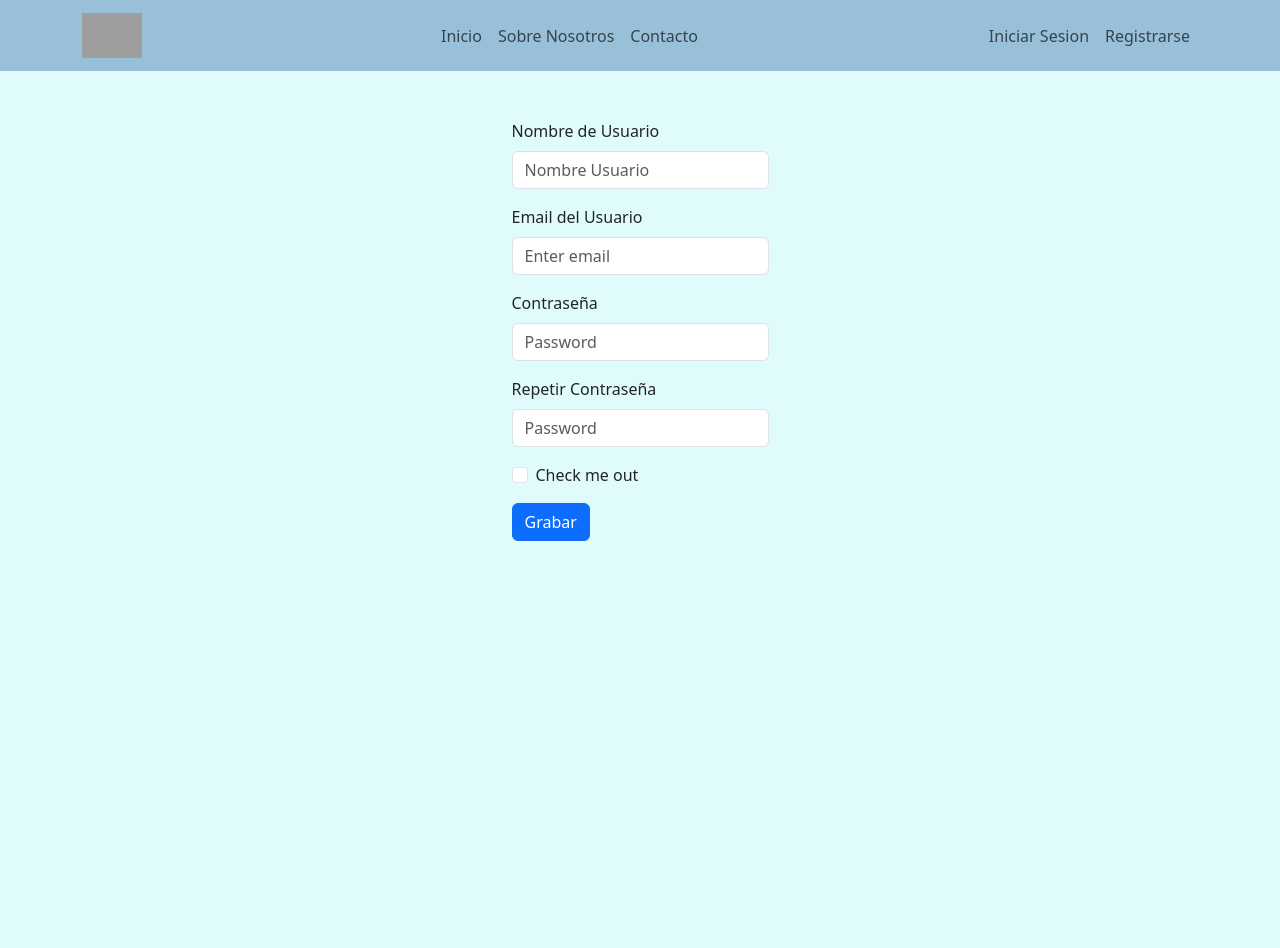
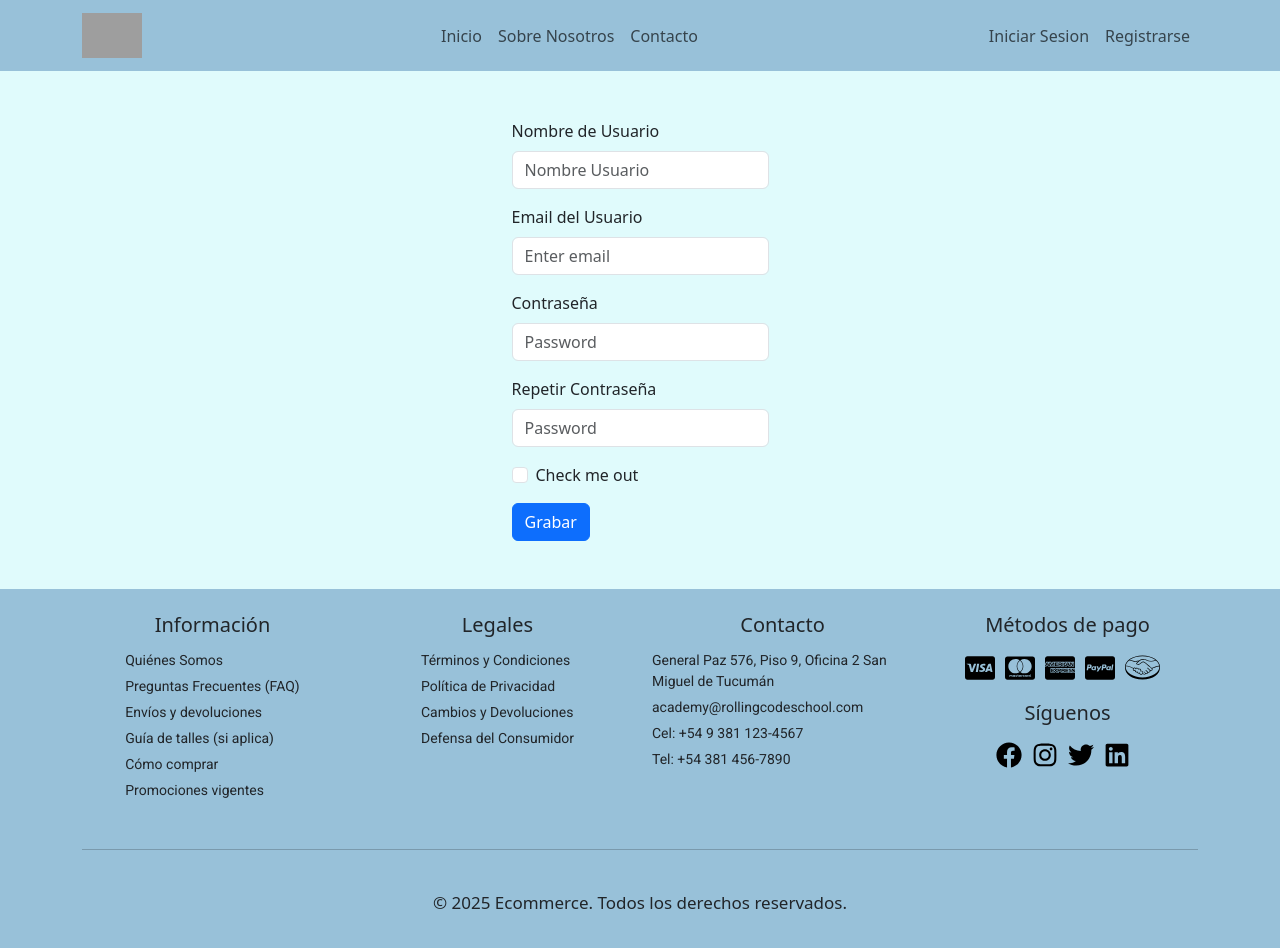
Before and after one commit to cbugeau/Ecommerce-2doE, a React (Vite) app: page /register in a window 1280 px wide. Shown: the top 948 px of the page. Before the commit the page ends 800 px from the top, so only its background shows below. Built offline with nearby package versions, Linux system fonts and the light colour scheme; grey boxes are pictures that could not be loaded.

Commit message:
Se creó el footer con todos sus elementos y componentes correspondientes

```diff
--- a/src/components/footer/Footer.css
+++ b/src/components/footer/Footer.css
@@ -1,3 +1,30 @@
 .bg-footer {
   background-color: #98c1d9;
 }
+
+footer {
+  h6 {
+    font-family: "Raleway", sans-serif;
+  }
+  ul {
+    li {
+      font-family: "Roboto", sans-serif;
+      margin-top: 5px;
+      font-size: 14px;
+      :hover {
+        color: var(--color-fondo);
+      }
+      a {
+        text-decoration: none;
+        color: inherit;
+      }
+    }
+    .icons-footer a {
+      margin-right: 10px; /* Ajusta el espacio entre los iconos */
+    }
+  }
+}
+
+.copyright-text {
+  font-size: 17px;
+}
--- a/src/components/footer/Footer.jsx
+++ b/src/components/footer/Footer.jsx
@@ -1,13 +1,162 @@
-import { Container } from "react-bootstrap";
+import { Col, Container, Row } from "react-bootstrap";
 import "./Footer.css";
+import {
+  FaCcAmex,
+  FaCcMastercard,
+  FaCcPaypal,
+  FaCcVisa,
+  FaFacebook,
+  FaInstagram,
+  FaTwitter,
+} from "react-icons/fa";
+import { Link } from "react-router";
+import { SiMercadopago } from "react-icons/si";
+import { FaLinkedin } from "react-icons/fa6";
 
 const Footer = () => {
   return (
-    <>
-      {/* <footer className="bg-footer text-white text-center py-3 mt-auto"> */}
-      {/* <Container>Footer</Container> */}
-      {/* </footer> */}
-    </>
+    <footer className="bg-footer py-4">
+      <Container>
+        <Row>
+          <Col
+            sm="12"
+            md="6"
+            lg="3"
+            className="d-flex flex-column align-items-center text-center text-lg-start"
+          >
+            <h5>Información</h5>
+            <ul className="list-unstyled">
+              <li>
+                <Link to="">Quiénes Somos</Link>
+              </li>
+              <li>
+                <Link to="">Preguntas Frecuentes (FAQ)</Link>
+              </li>
+              <li>
+                <Link to="">Envíos y devoluciones</Link>
+              </li>
+              <li>
+                <Link to="">Guía de talles (si aplica)</Link>
+              </li>
+              <li>
+                <Link to="">Cómo comprar</Link>
+              </li>
+              <li>
+                <Link to="">Promociones vigentes</Link>
+              </li>
+            </ul>
+          </Col>
+          <Col
+            sm="12"
+            md="6"
+            lg="3"
+            className="d-flex flex-column align-items-center text-center text-lg-start"
+          >
+            <h5>Legales</h5>
+            <ul className="list-unstyled">
+              <li>
+                <Link to="">Términos y Condiciones</Link>
+              </li>
+              <li>
+                <Link to="">Política de Privacidad</Link>
+              </li>
+              <li>
+                <Link to="">Cambios y Devoluciones</Link>
+              </li>
+              <li>
+                <Link to="">Defensa del Consumidor</Link>
+              </li>
+            </ul>
+          </Col>
+          <Col
+            sm="12"
+            md="6"
+            lg="3"
+            className="d-flex flex-column align-items-center text-center text-lg-start"
+          >
+            <h5>Contacto</h5>
+            <ul className="list-unstyled">
+              <li>
+                <a href="https://maps.app.goo.gl/2A54rtqf6GU1VzMe6">
+                  General Paz 576, Piso 9, Oficina 2 San Miguel de Tucumán
+                </a>
+              </li>
+              <li>academy@rollingcodeschool.com</li>
+              <li>Cel: +54 9 381 123-4567</li>
+              <li>Tel: +54 381 456-7890</li>
+            </ul>
+          </Col>
+          <Col
+            sm="12"
+            md="6"
+            lg="3"
+            className="d-flex flex-column align-items-center text-center text-lg-start"
+          >
+            <h5>Métodos de pago</h5>
+            <ul className="list-unstyled">
+              <li className="icons-footer">
+                <Link to="">
+                  <FaCcVisa size={30} color="black" />
+                </Link>
+                <Link to="">
+                  <FaCcMastercard size={30} color="black" />
+                </Link>
+                <Link to="">
+                  <FaCcAmex size={30} color="black" />
+                </Link>
+                <Link to="">
+                  <FaCcPaypal size={30} color="black" />
+                </Link>
+                <Link to="">
+                  <SiMercadopago size={35} color="black" />
+                </Link>
+              </li>
+            </ul>
+            <h5>Síguenos</h5>
+            <ul className="list-unstyled">
+              <li className="pt-1 icons-footer">
+                <Link
+                  href="https://www.facebook.com"
+                  target="_blank"
+                  rel="noopener noreferrer"
+                >
+                  <FaFacebook size={26} color="black" />
+                </Link>
+                <Link
+                  href="https://www.instagram.com"
+                  target="_blank"
+                  rel="noopener noreferrer"
+                >
+                  <FaInstagram size={26} color="black" />
+                </Link>
+                <Link
+                  href="https://www.twitter.com"
+                  target="_blank"
+                  rel="noopener noreferrer"
+                >
+                  <FaTwitter size={26} color="black" />
+                </Link>
+                <Link
+                  href="https://www.linkedin.com"
+                  target="_blank"
+                  rel="noopener noreferrer"
+                >
+                  <FaLinkedin size={26} color="black" />
+                </Link>
+              </li>
+            </ul>
+          </Col>
+        </Row>
+        <Row>
+          <Col sm="12" className="text-center pt-3">
+            <hr className="pb-4" />
+            <p className="copyright-text">
+              &copy; 2025 Ecommerce. Todos los derechos reservados.
+            </p>
+          </Col>
+        </Row>
+      </Container>
+    </footer>
   );
 };
 
```
